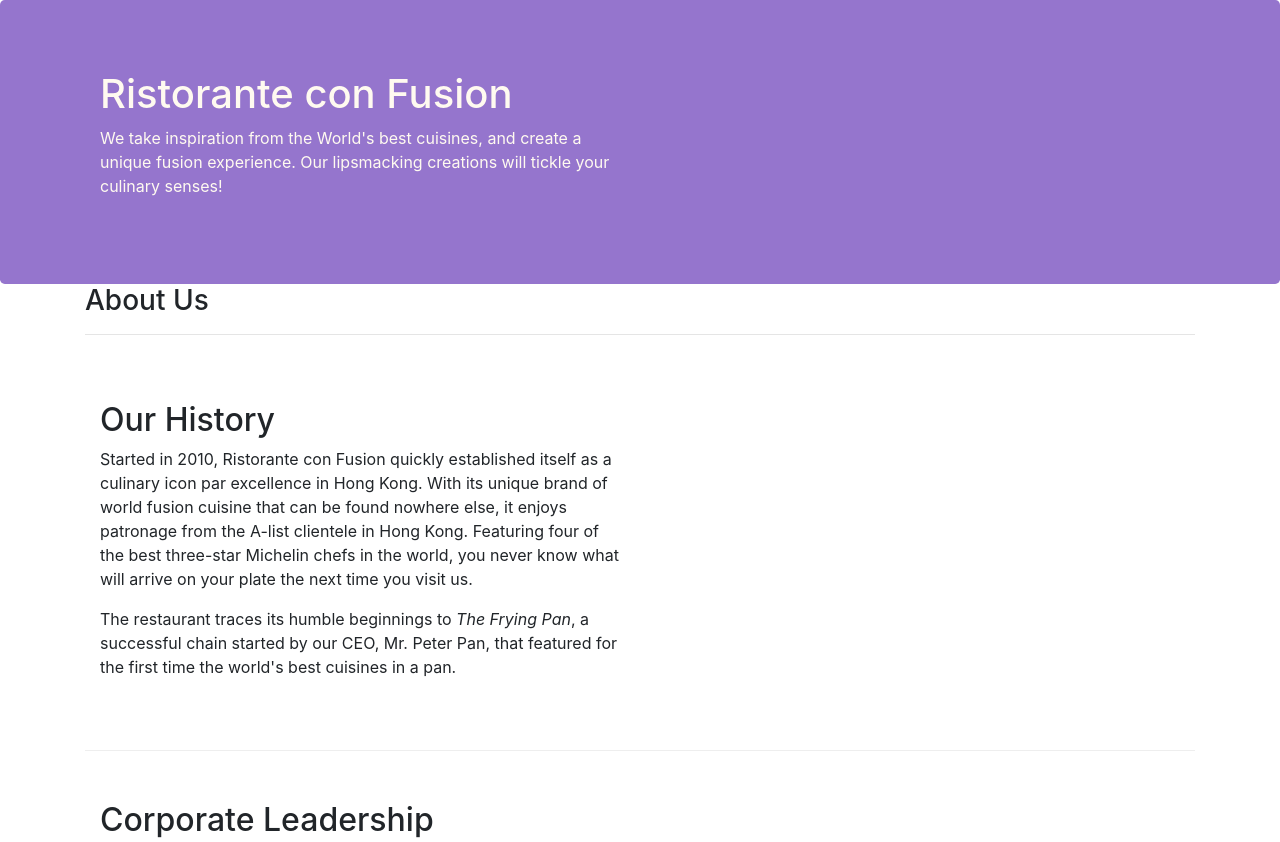
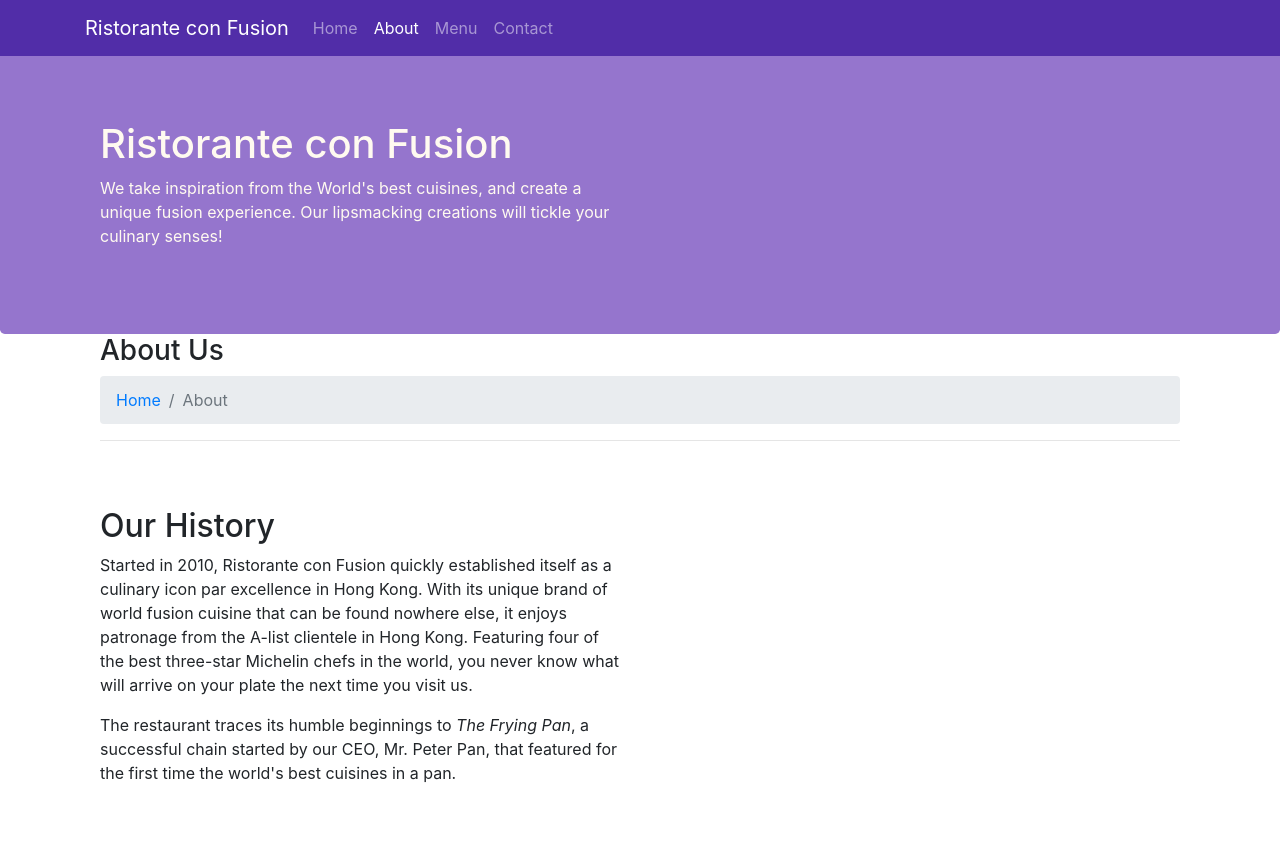
Before and after one commit to abharti91/Bootstrap, a website: page aboutus.html in a window 1280 px wide. Shown: the top 842 px of the page. Drawn offline with nearby package versions, Linux system fonts and the light colour scheme.

Commit message:
Bootstrap - Navbar and Breadcrumb

```diff
--- a/aboutus.html
+++ b/aboutus.html
@@ -14,7 +14,25 @@
 </head>
 
 <body>
-
+          <!-- Navigation bar on webpage to provide links to other pages -->
+          <nav class="navbar navbar-dark navbar-expand-sm fixed-top">
+                    <div class="container">
+                              <!-- creates a button with three horizontal line for extra small small devices, for other size its hidden
+                              with help of data-toggle and data-taget it tells that on click of button we can see the contents -->
+                              <button class="navbar-toggler" type="button" data-toggle="collapse" data-target="#Navbar">
+                                        <span class="navbar-toggler-icon"></span>
+                              </button>
+                              <a class="navbar-brand" href="./index.html">Ristorante con Fusion</a>
+                              <div class="collapse navbar-collapse" id="Navbar">
+                                        <ul class="navbar-nav mr-auto">
+                                                  <li class="nav-item"><a class="nav-link" href="./index.html">Home</a></li>
+                                                  <li class="nav-item active"><a class="nav-link" href="#">About</a></li>
+                                                  <li class="nav-item"><a class="nav-link" href="#">Menu</a></li>
+                                                  <li class="nav-item"><a class="nav-link" href="#">Contact</a></li>
+                                        </ul>
+                              </div>
+                    </div>
+              </nav>
     <header class="jumbotron">
         <div class="container">
             <div class="row row-header">
@@ -29,9 +47,13 @@
     </header>
 
     <div class="container">
-        <div class="row">
+        <div class="row row-header">
             <div class="col-12 col-sm-12">
                <h3>About Us</h3>
+               <ol class="col-12 breadcrumb">
+                    <li class="breadcrumb-item"><a href="./index.html">Home</a></li>
+                    <li class="breadcrumb-item active">About</li>
+               </ol>
                <hr>
             </div>
         </div>
@@ -69,7 +91,7 @@
                 <div class="col-4 offset-1 col-sm-2">
                     <h5>Links</h5>
                     <ul class="list-unstyled">
-                        <li><a href="#">Home</a></li>
+                        <li><a href="./index.html">Home</a></li>
                         <li><a href="#">About</a></li>
                         <li><a href="#">Menu</a></li>
                         <li><a href="#">Contact</a></li>
@@ -104,6 +126,10 @@
            </div>
         </div>
     </footer>
+    <!-- jQuery first, then Popper.js, then Bootstrap JS. -->
+    <script src="node_modules/jquery/dist/jquery.slim.min.js"></script>
+    <script src="node_modules/popper.js/dist/umd/popper.min.js"></script>
+    <script src="node_modules/bootstrap/dist/js/bootstrap.min.js"></script>
 
 </body>
 
--- a/css/styles.css
+++ b/css/styles.css
@@ -28,3 +28,12 @@ address{
           margin:0px;
           color:#0f0f0f;
 }
+
+body{
+          padding:50px 0px 0px 0px;
+          z-index:0;
+}
+
+.navbar-dark {
+           background-color: #512DA8;
+}
```
Also changed, not shown: index.html (+20 -1 lines).
